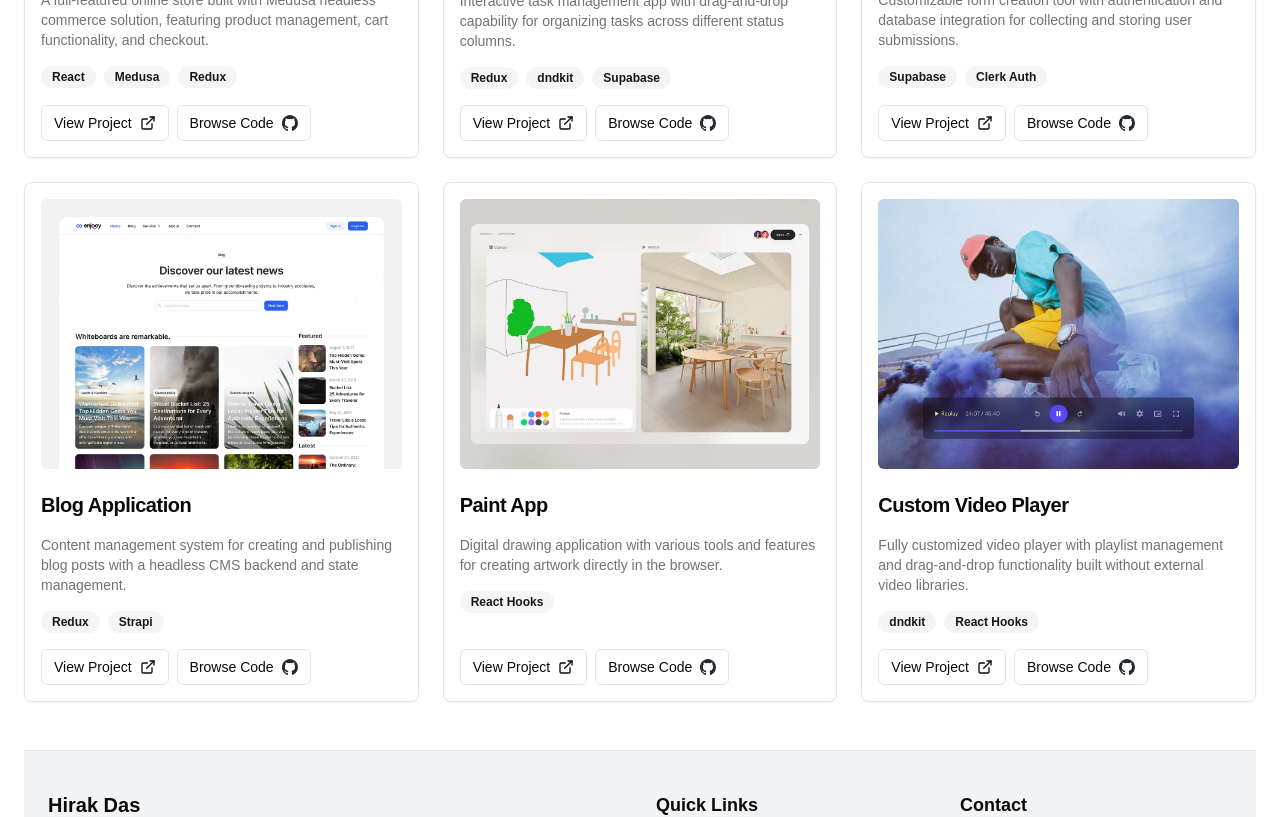
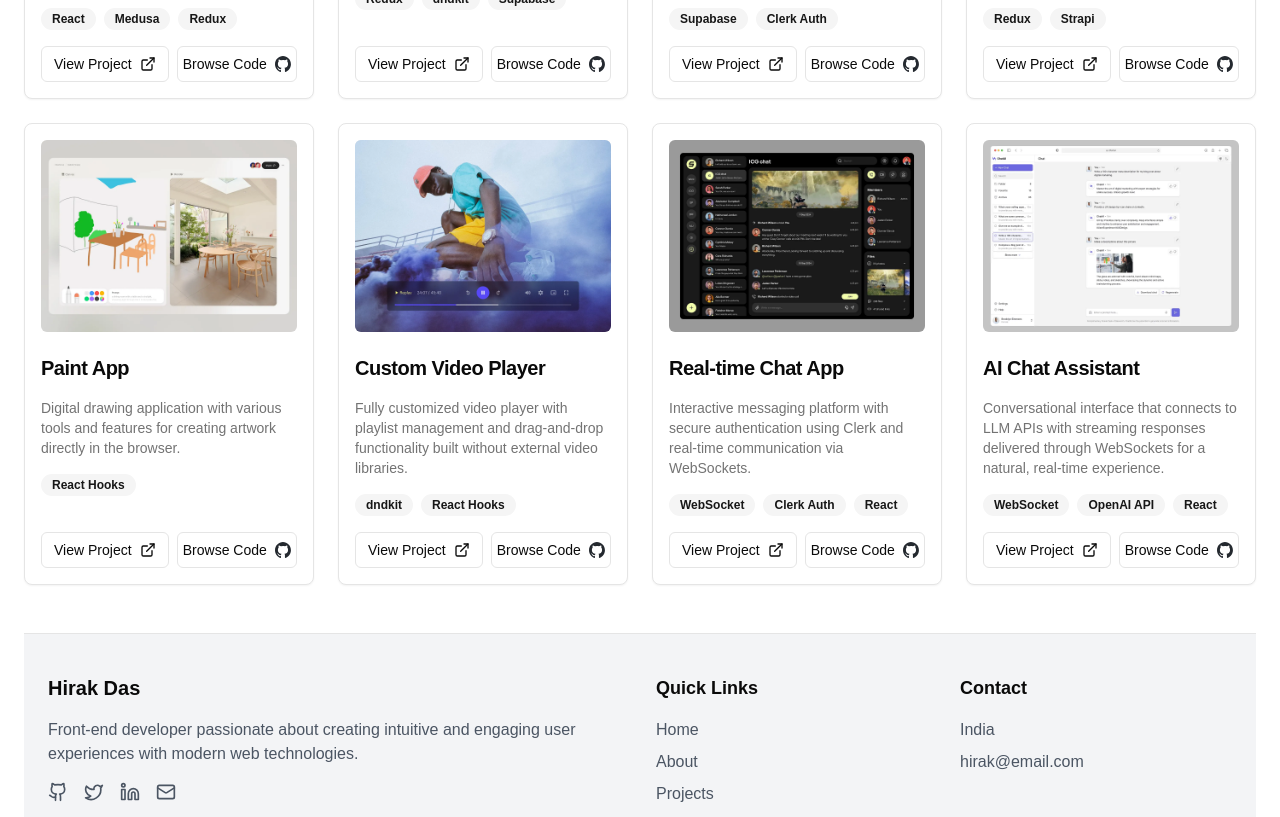
Before and after one commit to 1hirak/ProjectDisplay, a Next.js app: page / in a window 1280 px wide. Shown: the part 520-1337 px from the top of the page. Built offline with nearby package versions, Linux system fonts and the light colour scheme.

Commit message:
hoe page update

```diff
--- a/src/app/layout.js
+++ b/src/app/layout.js
@@ -13,7 +13,7 @@ const geistMono = Geist_Mono({
 });
 
 export const metadata = {
-  title: "Create Next App",
+  title: "NextJS Projects",
   description: "All my NextJS Projects",
 };
 
--- a/src/app/page.jsx
+++ b/src/app/page.jsx
@@ -108,13 +108,29 @@ const ProjectShowcase = () => {
       link: "/projects/video-player",
       githubLink: "https://github.com/username/custom-video-player",
       imagePath: "media/shots/video-player.webp"
+    },
+    {
+      title: "Real-time Chat App",
+      description: "Interactive messaging platform with secure authentication using Clerk and real-time communication via WebSockets.",
+      technologies: ["WebSocket", "Clerk Auth", "React"],
+      link: "/projects/chat-app",
+      githubLink: "https://github.com/username/realtime-chat-app",
+      imagePath: "media/shots/chat-app.webp"
+    },
+    {
+      title: "AI Chat Assistant",
+      description: "Conversational interface that connects to LLM APIs with streaming responses delivered through WebSockets for a natural, real-time experience.",
+      technologies: ["WebSocket", "OpenAI API", "React"],
+      link: "/projects/ai-chat",
+      githubLink: "https://github.com/username/ai-chat-assistant",
+      imagePath: "media/shots/ai-chat.webp"
     }
   ];
 
   return (
     <div className="container mx-auto p-6">
-      <h2 className="text-3xl font-bold mb-8">My Projects</h2>
-      <div className="grid grid-cols-1 md:grid-cols-2 lg:grid-cols-3 gap-6">
+      <h2 className="text-3xl font-semibold mb-8 ">All My Projects</h2>
+      <div className="grid grid-cols-1 md:grid-cols-2 lg:grid-cols-4 gap-6">
         {projects.map((project, index) => (
           <ProjectCard
             key={index}
@@ -123,7 +139,7 @@ const ProjectShowcase = () => {
             technologies={project.technologies}
             link={project.link}
             githubLink={project.githubLink}
-            imagePath={project.imagePath}
+            imagePath={project.imagePath || "https://placehold.co/800x600"}
           />
         ))}
       </div>
--- a/src/app/useref/page.jsx
+++ b/src/app/useref/page.jsx
@@ -15,7 +15,7 @@ const resources = [
   { id: 6, title: "Click Outside to Close", path: "/useref/p6" },
   { id: 7, title: "Canvas Drawing Board", path: "/useref/p7" },
   { id: 8, title: "Video Player with Progress Tracking", path: "/useref/p8" },
-  { id: 9, title: "_", path: "/useref/p9" },
+  { id: 9, title: "Blog Cards + list virtualization", path: "/useref/p9/cardList" },
   { id: 10, title: "_", path: "/useref/p10" },
 ];
 
```
Also changed, not shown: public/media/shots/ai-chat.webp (added), public/media/shots/chat-app.webp (added).
